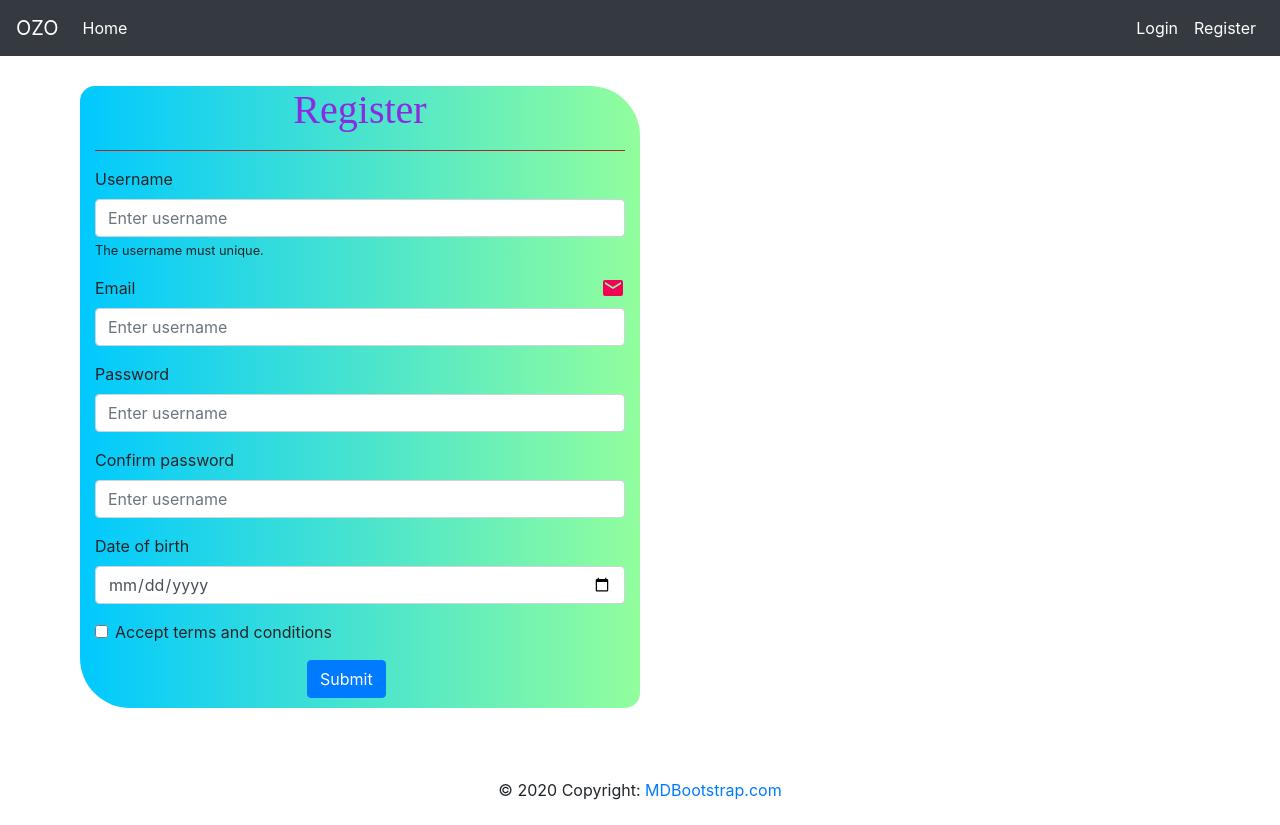
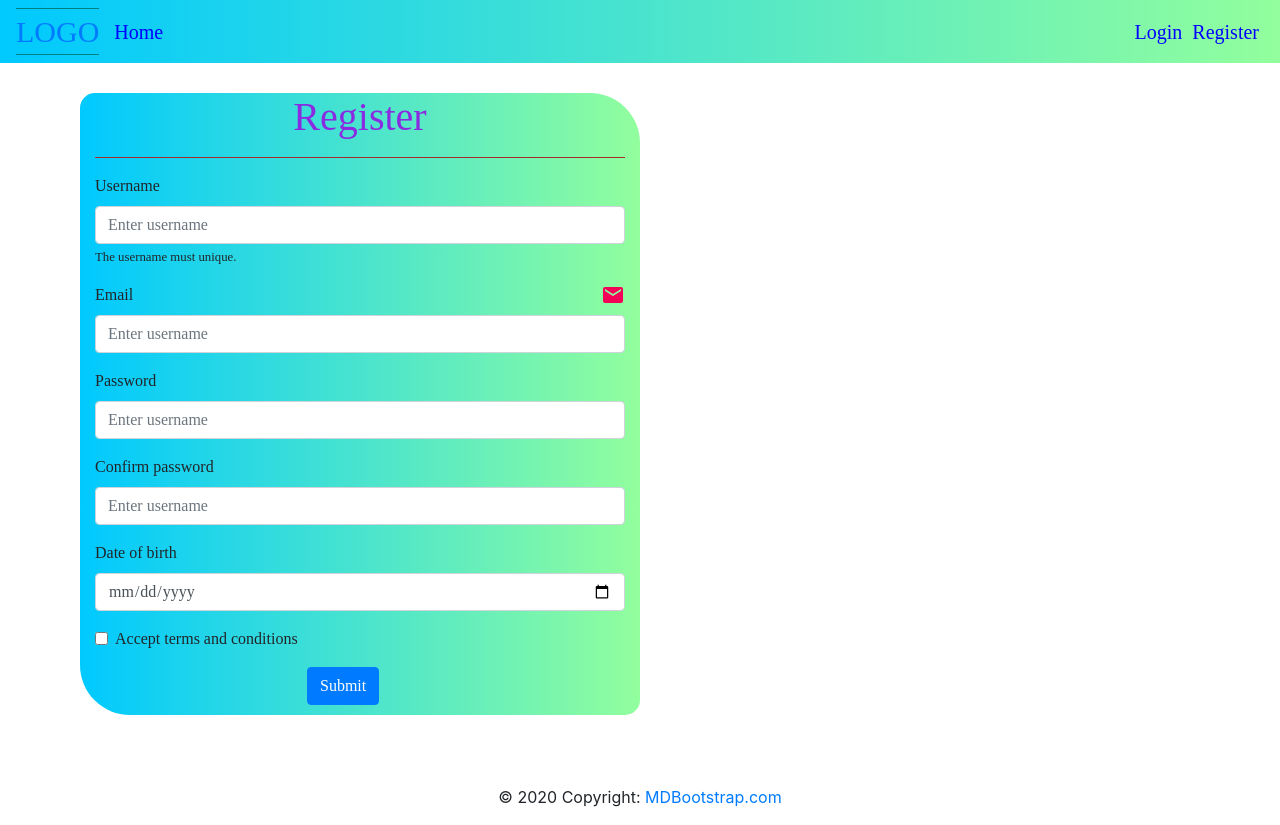
Before and after one commit to HusseinAlmulla/online_shopping_store, a React (Create React App) app: page /register in a window 1280 px wide. Built offline with nearby package versions, Linux system fonts and the light colour scheme.

Commit message:
change font for registeration page

```diff
--- a/src/Components/scripts/NavBar.js
+++ b/src/Components/scripts/NavBar.js
@@ -1,13 +1,14 @@
 import React from 'react'
 import { Link } from 'react-router-dom';
+import '../styles/NavBar.css';
 
 
 function NavBar2() {
   return (
-    <nav className="navbar navbar-expand-lg navbar-light bg-light navbar-dark bg-dark">
+    <nav className="navbar navbar-expand-lg navbar-light bg-light navbar-dark bg-custom">
 
-      <Link class="navbar-brand" to='/'>
-        OZO
+      <Link className="logo" to='/'>
+        LOGO
       </Link>
 
       <button className="navbar-toggler" type="button" data-toggle="collapse" data-target="#navbarSupportedContent" aria-controls="navbarSupportedContent" aria-expanded="false" aria-label="Toggle navigation">
@@ -17,19 +18,19 @@ function NavBar2() {
       <div className="collapse navbar-collapse" id="navbarSupportedContent">
         <ul className="navbar-nav mr-auto">
           <li className="nav-item active">
-            <Link className="nav-link" to="/">
+            <Link className="link" to="/">
               Home
             </Link>
           </li>
         </ul>
         <ul className="navbar-nav ml-auto">
           <li className=" nav-item active">
-            <Link className="nav-link" to="/">
+            <Link className="link" to="/">
               Login
             </Link>
           </li>
           <li className=" nav-item active">
-            <Link className="nav-link" to="/register">
+            <Link className="link" to="/register">
               Register
             </Link>
           </li>
--- a/src/Components/scripts/Register.js
+++ b/src/Components/scripts/Register.js
@@ -17,9 +17,9 @@ class Register extends Component {
 					<h3 className="h3">Register</h3>
 					<hr className="line" />
 
-					<Form >
+					<Form className="AnonymousPro-font">
 						<Form.Group>
-							<Form.Label>Username</Form.Label>
+							<Form.Label >Username</Form.Label>
 							<Form.Control type="text" placeHolder="Enter username" />
 							<Form.Text>The username must unique.</Form.Text>
 						</Form.Group>
--- /dev/null
+++ b/src/Components/styles/NavBar.css
@@ -0,0 +1,25 @@
+.bg-custom {
+	background: linear-gradient(90deg, #00C9FF 0%, #92FE9D 100%);
+}
+
+.link{
+	color: blue;
+	font-family: AnonymousPro-Bold;
+	font-size: 20px;
+	margin: 5px;
+}
+
+
+@font-face{
+    font-family: 'AnonymousPro-Bold', cursive;;
+    src: local('AnonymousPro-Bold'), url('../fonsts/AnonymousPro-Bold.ttf');
+}
+
+
+.logo{
+	font-family: 'Anonymous Pro', cursive;;
+	font-size: 30px;
+	margin-right: 10px;
+	border-bottom:1px solid teal;
+	border-top:1px solid teal;
+}
--- a/src/Components/styles/register.css
+++ b/src/Components/styles/register.css
@@ -37,3 +37,7 @@
 .icon {
 	float: right;
 }
+
+.AnonymousPro-font{
+	font-family: AnonymousPro;
+}
```
